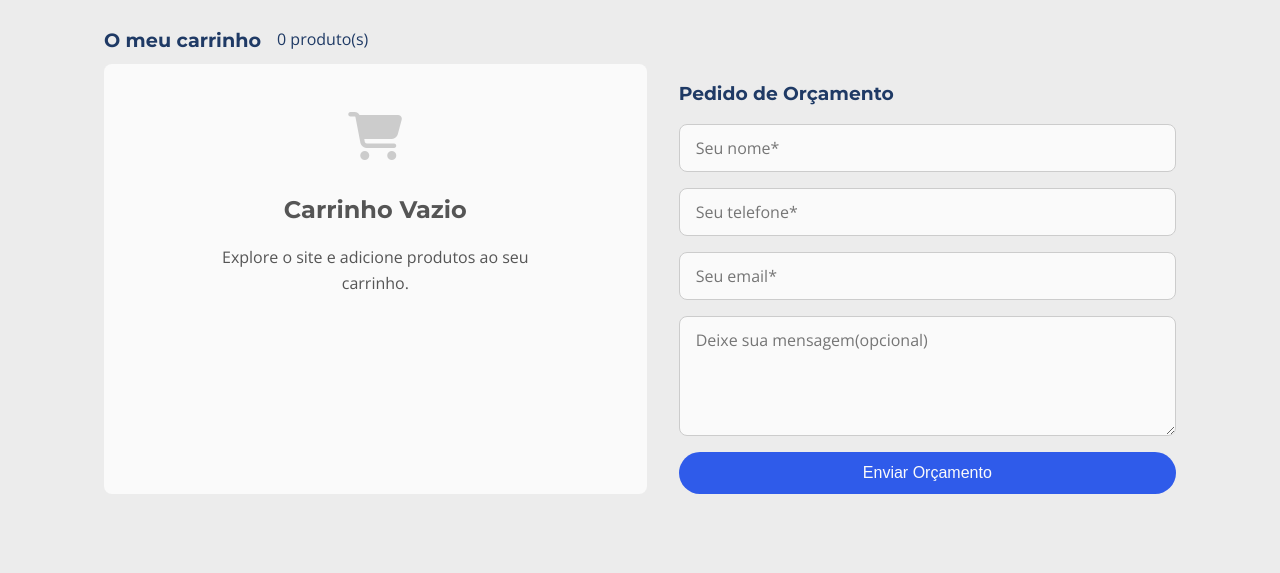
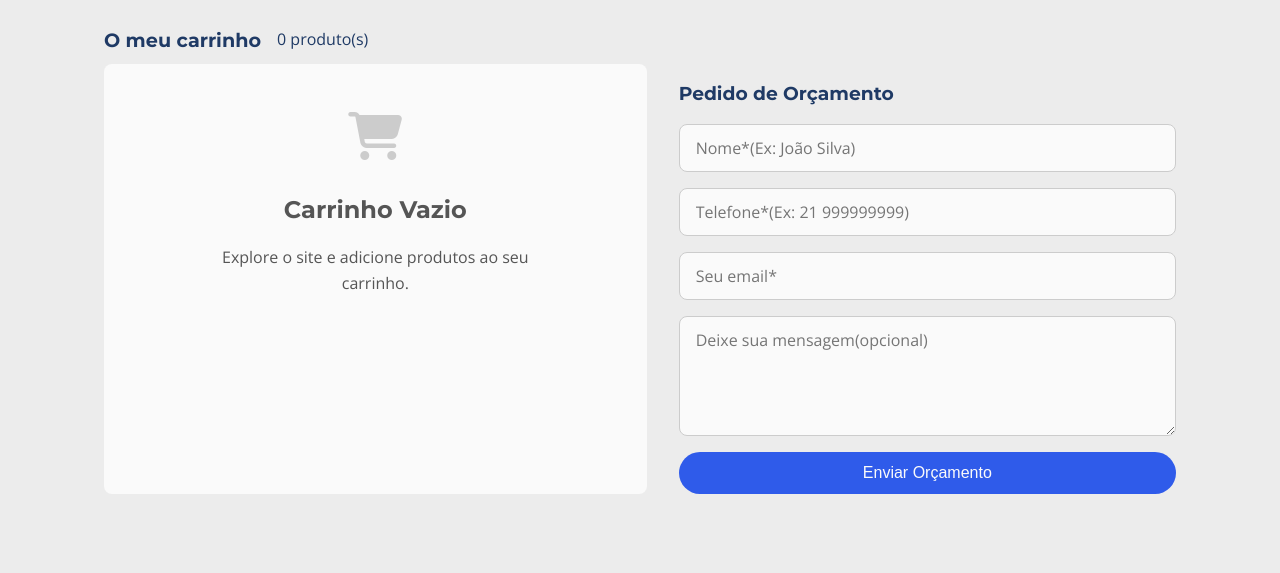
Before and after one commit to tenoriopedro/web-project, a Django app: page /carrinhos/ in a window 1280 px wide. Shown: the part 137-710 px from the top of the page. Run offline with Django 5.2, Linux system fonts and the light colour scheme; data that the repository does not hold is empty.

Commit message:
Adding non-field errors to the cart form (BudgetRequestModelForm)

```diff
--- a/djangoweb/cart/forms.py
+++ b/djangoweb/cart/forms.py
@@ -9,8 +9,8 @@ class BudgetRequestModelForm(forms.ModelForm):
         model = BudgetRequest
         fields = 'name', 'phone', 'email', 'message'
         labels = {
-            'name': 'Seu nome*',
-            'phone': 'Seu telefone*',
+            'name': 'Nome*(Ex: João Silva)',
+            'phone': 'Telefone*(Ex: 21 999999999)',
             'email': 'Seu email*',
             'message': 'Deixe sua mensagem(opcional)'
         }
@@ -21,6 +21,21 @@ class BudgetRequestModelForm(forms.ModelForm):
 
         # Just letters
         if not re.match(r"^[A-Za-zÀ-ÿ\s]+$", name):
-            self.add_error('name', 'ERRO! Detectado caracteres inválidos.')
+            self.add_error(
+                'name',
+                'ERRO! Detectado caracteres inválidos.'
+            )
 
         return name
+
+    def clean_phone(self):
+        phone = self.cleaned_data.get('phone')
+
+        # Just numbers
+        if not re.match(r"^\d{2}\s?9\d{8}$", phone):
+            self.add_error(
+                'phone',
+                'ERRO! O telefone deve estar no formato: 21 999999999'
+            )
+
+        return phone
--- a/djangoweb/cart/templates/cart/cart.html
+++ b/djangoweb/cart/templates/cart/cart.html
@@ -55,6 +55,7 @@
                     <h3>Pedido de Orçamento</h3>
                     <form method="post">
                         {% csrf_token %}
+                        {{ form.non_field_errors }}
                         {% for field in form  %}
                         {% if field.name == 'message' %}
                             <textarea name="{{ field.name }}" placeholder="{{ field.label }}"></textarea>
@@ -62,6 +63,8 @@
                         {% else %}
                             <input type="text" name="{{ field.name }}" placeholder="{{ field.label }}" required>
                         {% endif %}
+
+                        {{ field.errors }}
 
                     {% endfor %}
                         <button type="submit">Enviar Orçamento</button>
```
